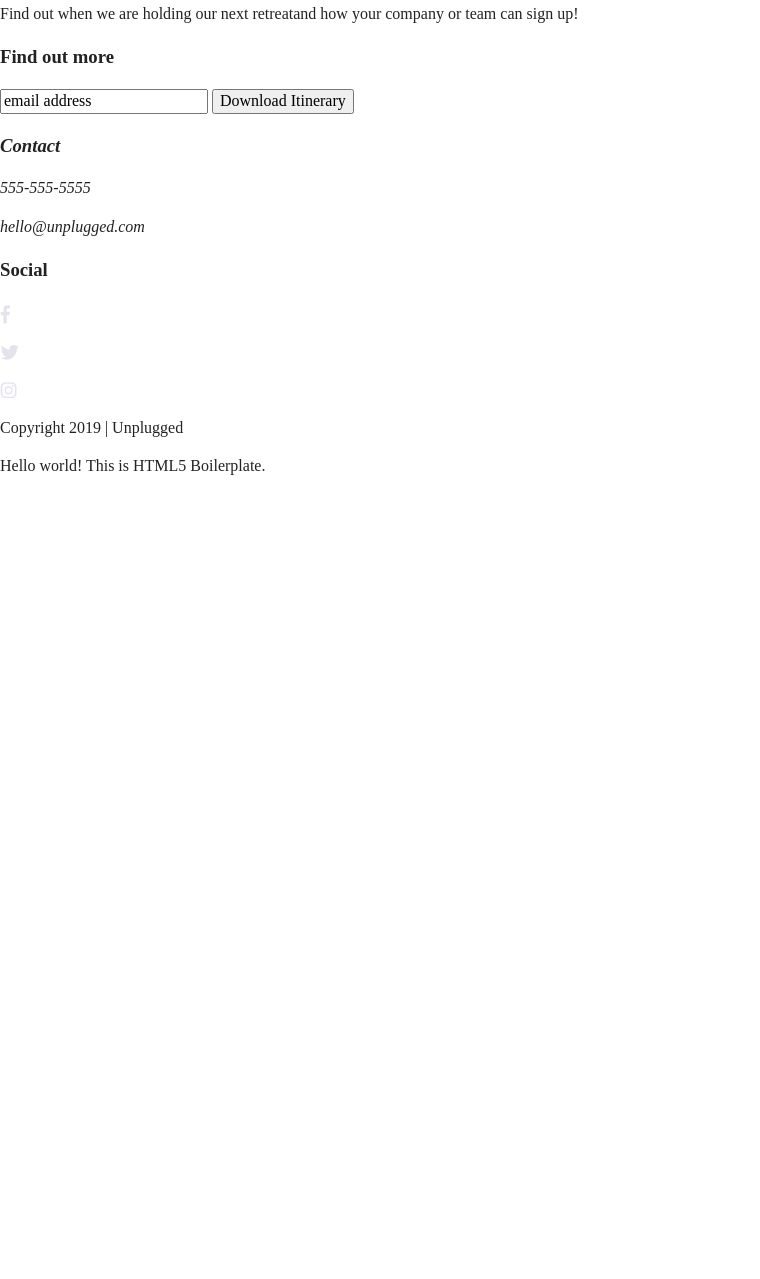
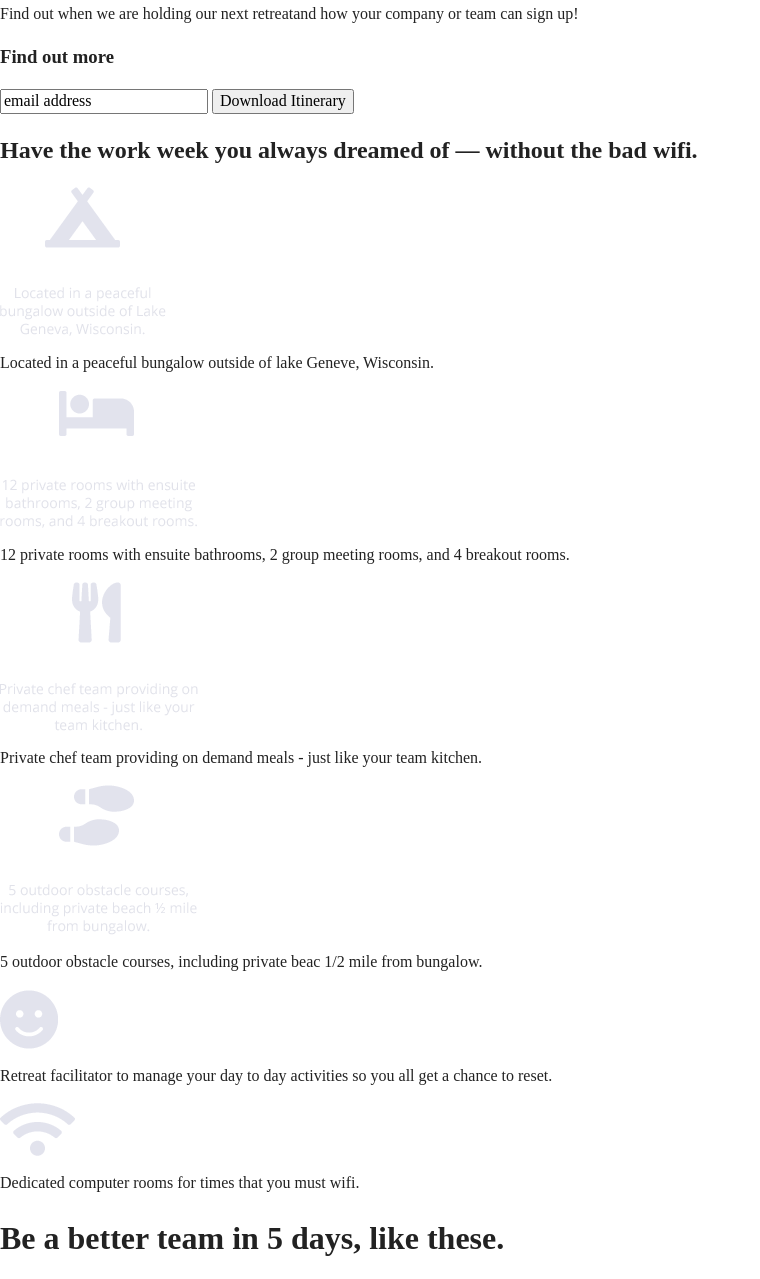
Before and after one commit to mpaolodr/unplugged-project, a plain HTML site: page index.html in a window 1280 px wide. Shown: the part 230-1509 px from the top of the page, without its empty margins (0-760 px from the left). Before the commit the page ends 800 px from the top, so only its background shows below. Drawn offline with nearby package versions, Linux system fonts and the light colour scheme.

Commit message:
additional content for index.html homepage

```diff
--- a/index.html
+++ b/index.html
@@ -54,18 +54,62 @@
             <input type="text" name="name" value="email address">
             <input type="button" value="Download Itinerary">
           </div>
+        </div> <!-- aside content wrapper ends-->
+    </aside>
+    <section class="features">
+      <div class="content-wrapper">
+        <h2>Have the work week you always dreamed of &mdash; without the bad wifi.</h2>
+        <div class="features-items">
+          <article>
+            <p class="fontawesome-icon"><img src="img/campground.png" alt="campground icon"></p>
+            <p class="features-item-description">Located in a peaceful bungalow outside of lake Geneve, Wisconsin.</p>
+          </article>
+          <article>
+              <p class="fontawesome-icon"><img src="img/bed.png" alt="bed icon"></p>
+              <p class="features-item-description">12 private rooms with ensuite bathrooms, 2 group meeting rooms, and 4 breakout rooms.</p>
+          </article>
+          <article>
+              <p class="fontawesome-icon"><img src="img/utensils.png" alt="utensils icon"></p>
+              <p class="features-item-description">Private chef team providing on demand meals - just like your team kitchen.</p>
+          </article>
+          <article>
+              <p class="fontawesome-icon"><img src="img/shoe-prints.png" alt="shoe-prints icon"></p>
+              <p class="features-item-description">5 outdoor obstacle courses, including private beac <span>1/2</span> mile from bungalow.</p>
+          </article>
+          <article>
+              <p class="fontawesome-icon"><img src="img/smile.png" alt="smile icon"></p>
+              <p class="features-item-description">Retreat facilitator to manage your day to day activities so you all get a chance to reset.</p>
+          </article>
+          <article>
+              <p class="fontawesome-icon"><img src="img/wifi.png" alt="wifi icon"></p>
+              <p class="features-item-description">Dedicated computer rooms for times that you must wifi.</p>
+          </article>
         </div>
-    </aside>
+      </div>
+    </section>
+    <section class="reviews">
+      <div class="content-wrapper">
+        <h1>Be a better team in 5 days, like these.</h1>
+        <p><img src="img/unsplash.png" alt="team picture"></p>
+        <h2>LaCrue Bottling Co. October 2017</h2>
+        <p>Lorem ipsum dolor sit amet, consectetur adipiscing elit, sed do eiusmod tempor incididunt ut labore et dolore magna aliqua.
+          Ut enim ad minim veniam, quis nostrud exercitation ullamco laboris nisi ut aliquip ex ea commodo consequat.
+          Duis aute irure dolor in reprehenderit in voluptate velit esse cillum dolore eu fugiat nulla pariatur.
+        </p>
+      </div>
+    </section>
   </main>
 
   <footer>
     <div class="content-wrapper">
       <div class="footer-content">
+        <div class="contact">
         <address>
           <h3>Contact</h3>
           <p>555-555-5555</p>
           <p>hello@unplugged.com</p>
         </address>
+      </div>
         <div class="social">
           <h3>Social</h3>
           <div class="social-icons">
```
